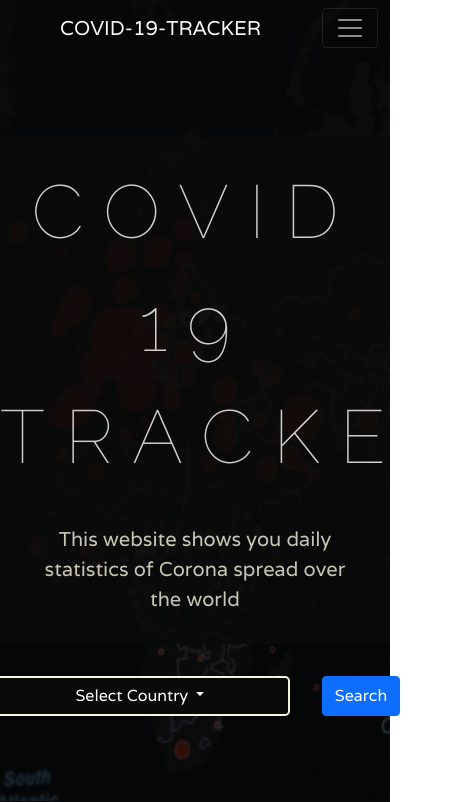
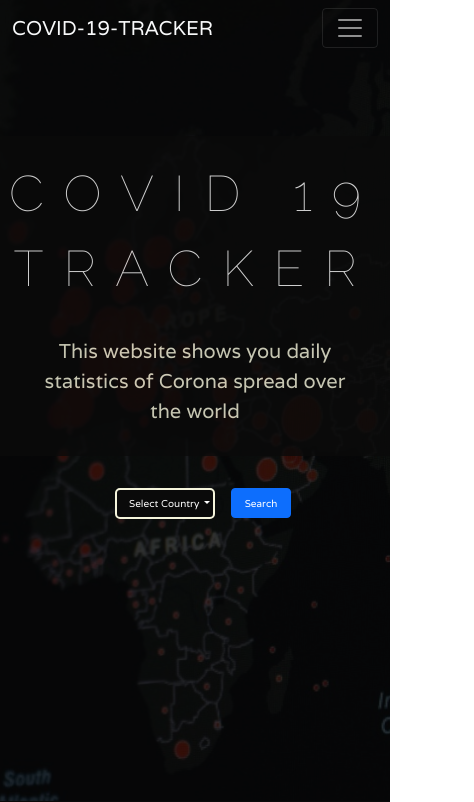
Before and after one commit to bsattam/Covid-19-Tracker, a plain HTML site: page index.html in a window 390 px wide. Shown: the top 802 px of the page, 474 px wide, since content can reach past the window. Drawn offline with nearby package versions, Linux system fonts and the light colour scheme.

Commit message:
Add files via upload

```diff
--- a/app.js
+++ b/app.js
@@ -97,7 +97,6 @@ const displayCountryGeneralData = function(data1){
     cardRecovered.innerText =   `Total Recovered: ${data1[0].All.recovered}`;
     cardCompletelyVaccinated.innerText = `Completely Vaccinated: ${data1[1].All.people_vaccinated}`;
     cardPartiallyVaccinated.innerText = `Partially Vaccinated: ${data1[1].All.people_partially_vaccinated}`;
-    cardPercentageVaccinated.innerText = `Percentage of population Vaccinated: ${((parseFloat(data1[1].All.people_partially_vaccinated)+parseFloat(data1[1].All.people_vaccinated))/parseFloat(data1[0].All.population)*100).toFixed(4)}`;
 }
 
 const checkError = function(count){
@@ -174,6 +173,7 @@ countrySearchButton.addEventListener('click', async ()=>{
 
 const makeChart = function (type, Dates, Counts){
     const chart = document.getElementById(`chart-canvas-${type}`);
+    //chart.height = 800;
     var myChart = new Chart(chart, {
         type: 'line',
         data: {
--- a/index.html
+++ b/index.html
@@ -22,7 +22,7 @@
 
     <nav class="navbar navbar-expand-lg navbar-dark">
         <div class="container-fluid">
-          <a class="navbar-brand text-light mx-5" href="#">COVID-19-TRACKER</a>
+          <a class="navbar-brand text-light ml-2" href="#">COVID-19-TRACKER</a>
           <button class="navbar-toggler" type="button" data-bs-toggle="collapse" data-bs-target="#navbarSupportedContent" aria-controls="navbarSupportedContent" aria-expanded="false" aria-label="Toggle navigation">
             <span class="navbar-toggler-icon navbar-dark"></span>
           </button>
@@ -62,7 +62,7 @@
 
       </ul>
     </div>
-    <button id="country-search-button"type="button" class="btn btn-primary d-inline mx-3">Search</button>
+    <button id="country-search-button"type="button" class="btn btn-primary d-inline ml-3">Search</button>
   </div>
 
   <div id="general-details-container" class="bgdarkoverlay"> </div>
--- a/style.css
+++ b/style.css
@@ -28,11 +28,16 @@ body{
     background-color: #0a0a0a;
     opacity: 0.8;
     margin-top: 80px;
+    width: 100%;
+}
+
+canvas{
+    height: 500px;
 }
 
 #background-image{
-    height: 100vh;
     width: 100%;
+    height: 100%;
     position: fixed;
     background-image: url('background-image.jpeg');
     background-position: center;
@@ -43,7 +48,7 @@ body{
 
 #overlay{
     background-color: black;
-    height: 100vh;
+    height: 100%;
     position: fixed;
     top: 0;
     bottom: 0;
@@ -95,3 +100,25 @@ body{
     color:beige;
     margin-top: auto;
 }
+
+
+
+
+
+
+
+@media only screen and (max-width: 700px) {
+    .heading{
+        font-size: 50px;
+    }
+    #country-selector-button{
+        width: 100px;
+        font-size: 10px;
+    }
+    #country-search-button{
+        width: 60px;
+        height: 30px;
+        font-size: 10px;
+        margin-left: 0;
+    }
+}
```
